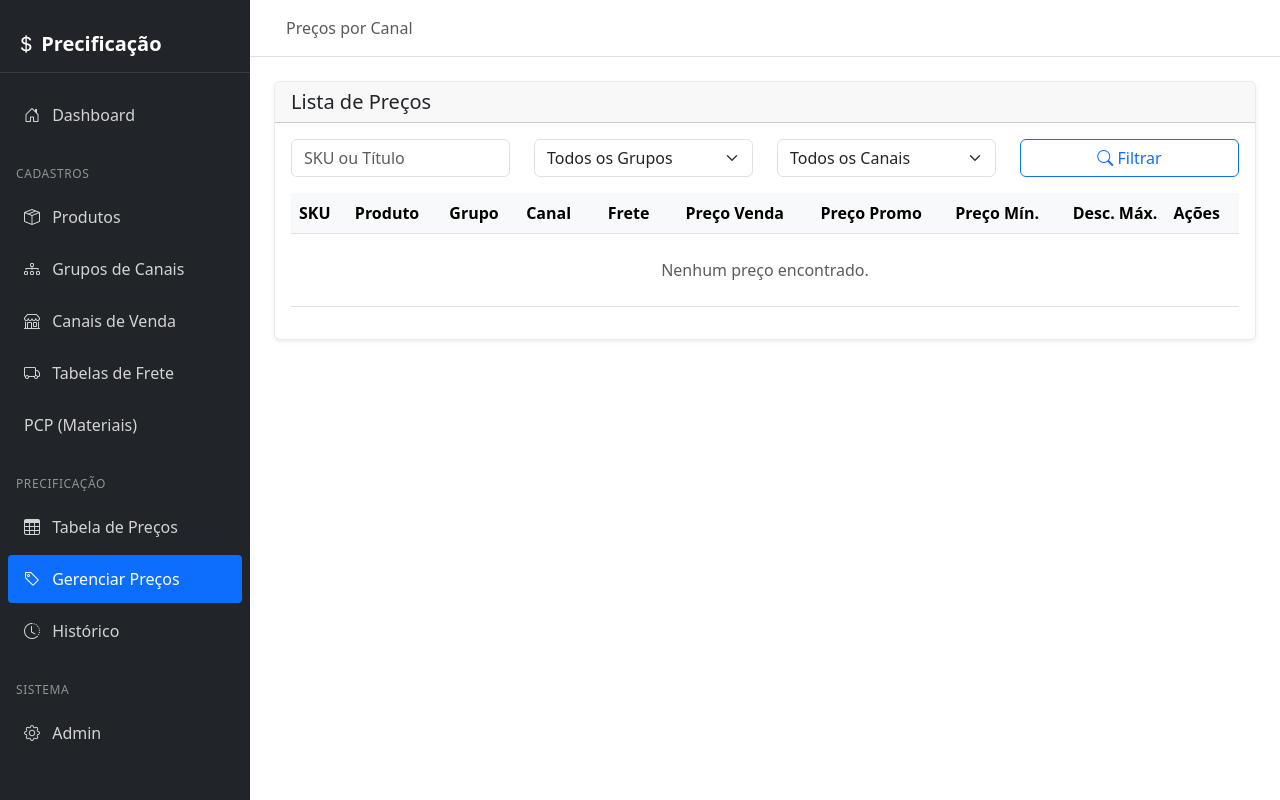
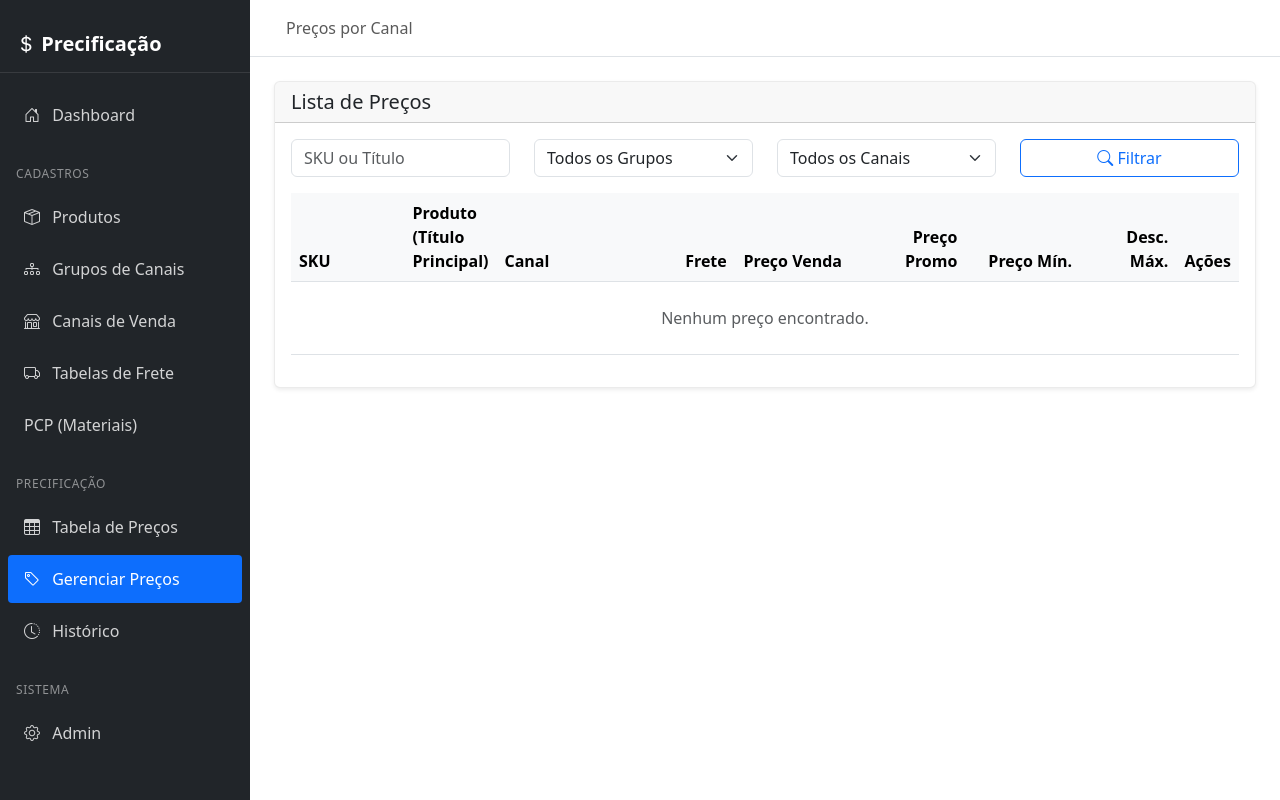
Before and after one commit to KaueSobreira/Precos, a Django app: page /precos/ in a window 1280 px wide. Run offline with Django 5.2, Linux system fonts and the light colour scheme; data that the repository does not hold is empty.

Commit message:
refactor: Update preço_list template for improved layout and accessibility
- Adjusted table headers to include specific widths for better alignment and readability.
- Enhanced product title display by removing truncation for full visibility.
- Updated action column to improve accessibility with a clearer layout.
- Fixed colspan in the empty state message to match the updated table structure.

```diff
--- a/templates/produtos/preco_list.html
+++ b/templates/produtos/preco_list.html
@@ -45,24 +45,22 @@
             <table class="table table-hover">
                 <thead>
                     <tr>
-                        <th>SKU</th>
-                        <th>Produto</th>
-                        <th>Grupo</th>
-                        <th>Canal</th>
-                        <th class="text-end">Frete</th>
-                        <th class="text-end">Preço Venda</th>
-                        <th class="text-end">Preço Promo</th>
-                        <th class="text-end">Preço Mín.</th>
-                        <th class="text-end">Desc. Máx.</th>
-                        <th>Ações</th>
+                        <th style="width: 120px;">SKU</th>
+                        <th>Produto (Título Principal)</th>
+                        <th style="width: 150px;">Canal</th>
+                        <th class="text-end" style="width: 100px;">Frete</th>
+                        <th class="text-end" style="width: 120px;">Preço Venda</th>
+                        <th class="text-end" style="width: 120px;">Preço Promo</th>
+                        <th class="text-end" style="width: 120px;">Preço Mín.</th>
+                        <th class="text-end" style="width: 100px;">Desc. Máx.</th>
+                        <th style="width: 60px;">Ações</th>
                     </tr>
                 </thead>
                 <tbody>
                     {% for preco in precos %}
                     <tr>
-                        <td><a href="{% url 'produto_detail' preco.produto.pk %}">{{ preco.produto.sku }}</a></td>
-                        <td>{{ preco.produto.titulo|truncatechars:30 }}</td>
-                        <td>{{ preco.canal.grupo.nome }}</td>
+                        <td><a href="{% url 'produto_detail' preco.produto.pk %}" class="text-decoration-none"><code>{{ preco.produto.sku }}</code></a></td>
+                        <td>{{ preco.produto.titulo }}</td>
                         <td>{{ preco.canal.nome }}</td>
                         <td class="text-end">R$ {{ preco.frete_aplicado|floatformat:2 }}</td>
                         <td class="text-end"><span class="badge bg-primary badge-preco">R$ {{ preco.preco_venda|floatformat:2 }}</span></td>
@@ -77,7 +75,7 @@
                     </tr>
                     {% empty %}
                     <tr>
-                        <td colspan="10" class="text-center py-4 text-muted">
+                        <td colspan="9" class="text-center py-4 text-muted">
                             Nenhum preço encontrado.
                         </td>
                     </tr>
```
